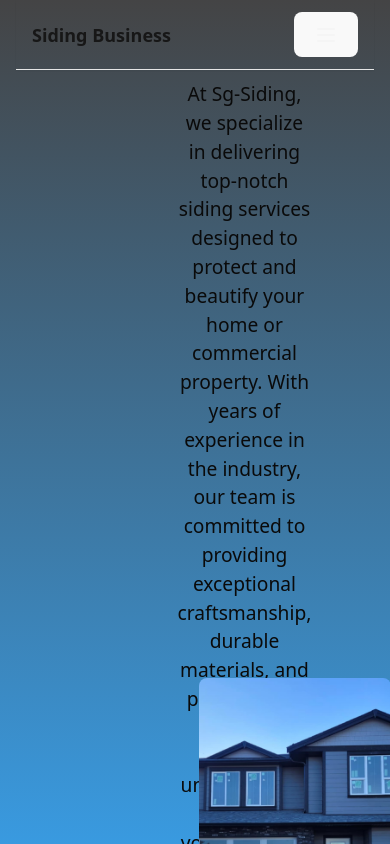
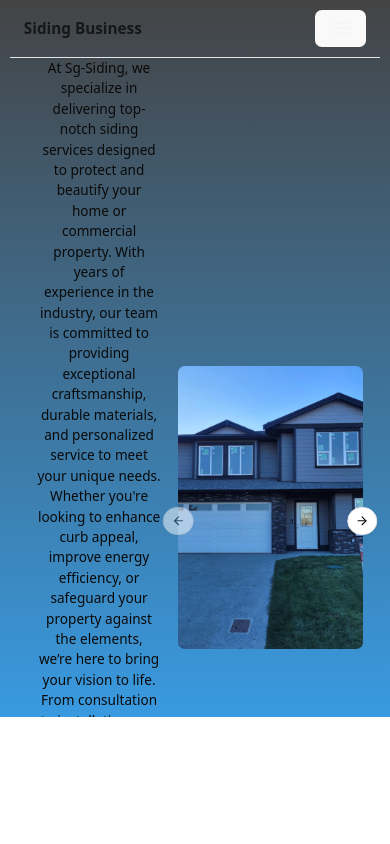
Before and after one commit to ClintasaurusRex/SGSIDING, a React (Vite) app in the folder sgsiding/: page / in a window 390 px wide. Built offline with nearby package versions, Linux system fonts and the light colour scheme; grey boxes are pictures that could not be loaded.

Commit message:
Refactor CSS styles for improved layout and responsiveness on various screen sizes

```diff
--- a/sgsiding/src/App.css
+++ b/sgsiding/src/App.css
@@ -1,7 +1,7 @@
 #root {
-  /* max-width: 1920px; */
+  max-width: 1920px;
   width: 100%;
-  /* margin: 0 auto; */
+  margin: 0 auto;
   text-align: center;
   min-height: 100vh;
   position: relative;
@@ -11,16 +11,18 @@
   flex-direction: column;
 }
 
-@media screen and (min-width: 1920px) {
+@media screen and (max-width: 1366px) {
   #root {
-    height: 1200px;
-    padding: 0 2rem;
+    height: 100vh;
+    padding: 0 1rem;
+    font-size: 14px;
+    zoom: 0.9;
   }
 }
 
-@media screen and (max-width: 1919px) {
+@media screen and (max-width: 1280px) {
   #root {
-    height: 100vh;
-    padding: 0 1rem;
+    zoom: 0.85;
+    padding: 0 0.75rem;
   }
 }
--- a/sgsiding/src/components/styles/Siding.css
+++ b/sgsiding/src/components/styles/Siding.css
@@ -15,14 +15,16 @@
   display: flex;
   justify-content: space-around;
   align-items: center;
+  max-width: 100%;
 }
+
 .text-content {
   display: flex;
-  align-items: flex-start;
+  /* align-items: flex-start; */
   width: 50%;
-  padding: 10px;
+  /* padding: 10px; */
   font-size: larger;
-  padding-left: 10.1rem;
+  /* margin-left: 10.1rem; */
   flex-direction: column;
 }
 
@@ -32,15 +34,41 @@
   gap: 10px;
   padding: 5px;
 }
-@media (max-width: 768px) {
+
+/* Add these new media queries for 13" laptop screens */
+@media screen and (max-width: 1366px) {
+  .main-container {
+    flex-direction: row;
+    gap: 1rem;
+    padding: 0 1rem;
+  }
+
+  .text-content {
+    padding-left: 2rem;
+    font-size: medium;
+    width: 110%;
+  }
+
+  .service-contact {
+    flex-direction: row;
+    gap: 5px;
+  }
+
   .-left-12 {
-    left: 2%;
+    left: 20%;
   }
   .-right-12 {
-    right: 2%;
+    right: 20%;
   }
 }
-@media (max-width: 1280px) {
+
+/* For even smaller widths */
+@media screen and (max-width: 1280px) {
+  .text-content {
+    padding-left: 1rem;
+    width: 40%;
+  }
+
   .-left-12 {
     left: 19%;
   }
@@ -48,13 +76,13 @@
     right: 19%;
   }
 }
-/* 11-inch laptops (1366x768) */
-@media screen and (max-width: 1366px) {
+
+@media (max-width: 768px) {
   .-left-12 {
-    left: 20%;
+    left: 2%;
   }
   .-right-12 {
-    right: 20%;
+    right: 2%;
   }
 }
 /* 13-inch laptops (1920x1080) */
```
